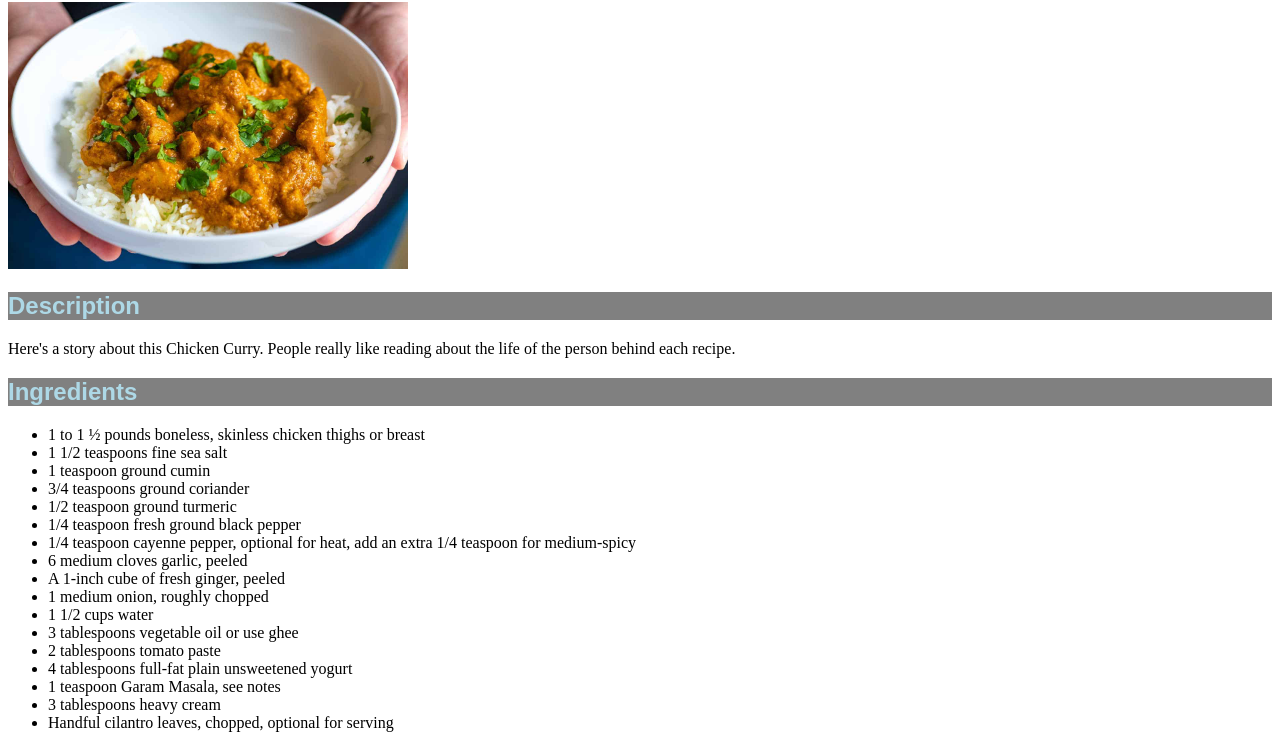
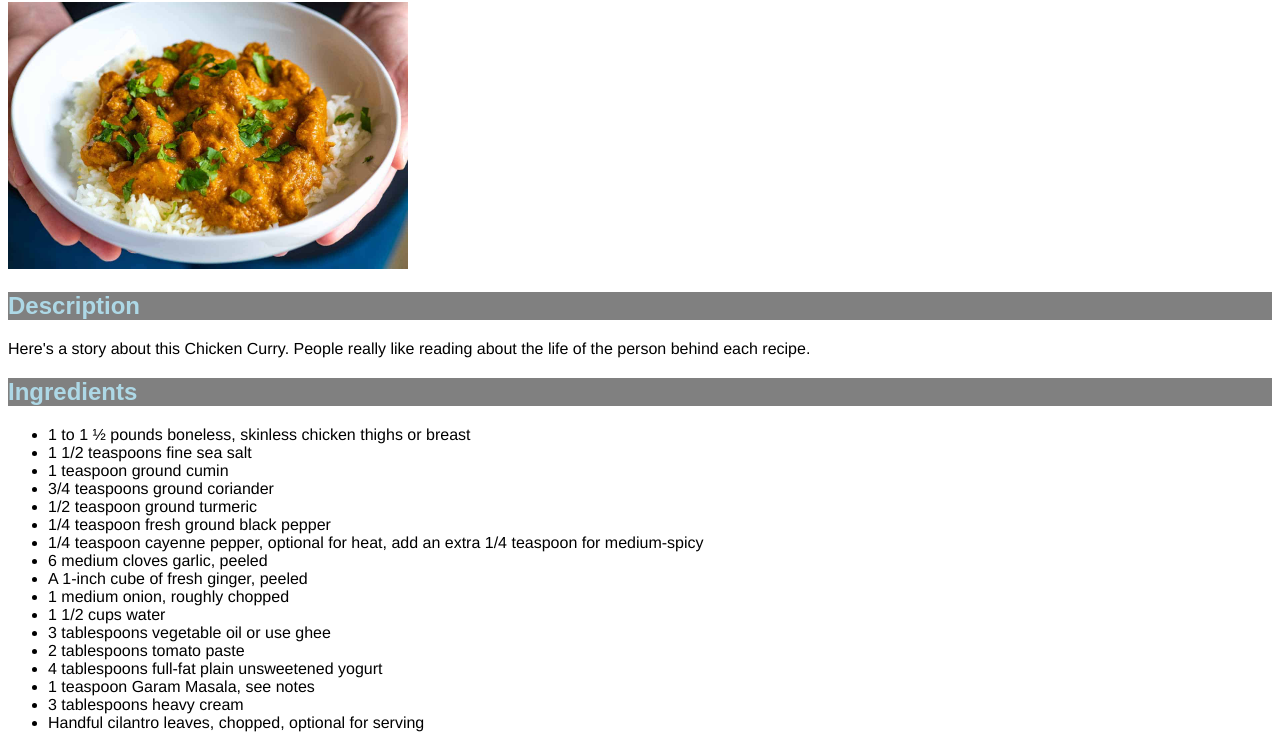
Before and after one commit to GrowlHowell/odin-recipes, a plain HTML site: page recipes/curry.html in a window 1280 px wide. Shown: the part 78-812 px from the top of the page. Drawn offline with Linux system fonts and the light colour scheme.

Commit message:
Update font styles

```diff
--- a/css/styles.css
+++ b/css/styles.css
@@ -3,6 +3,10 @@ h1, h2 {
     color: lightblue;
     font-family: "Arial", sans-serif;
     font-weight: 700;
+}
+
+li, p {
+    font-family:'Franklin Gothic Medium', 'Arial Narrow', Arial, sans-serif;
 }
 
 .nav li a {
```
